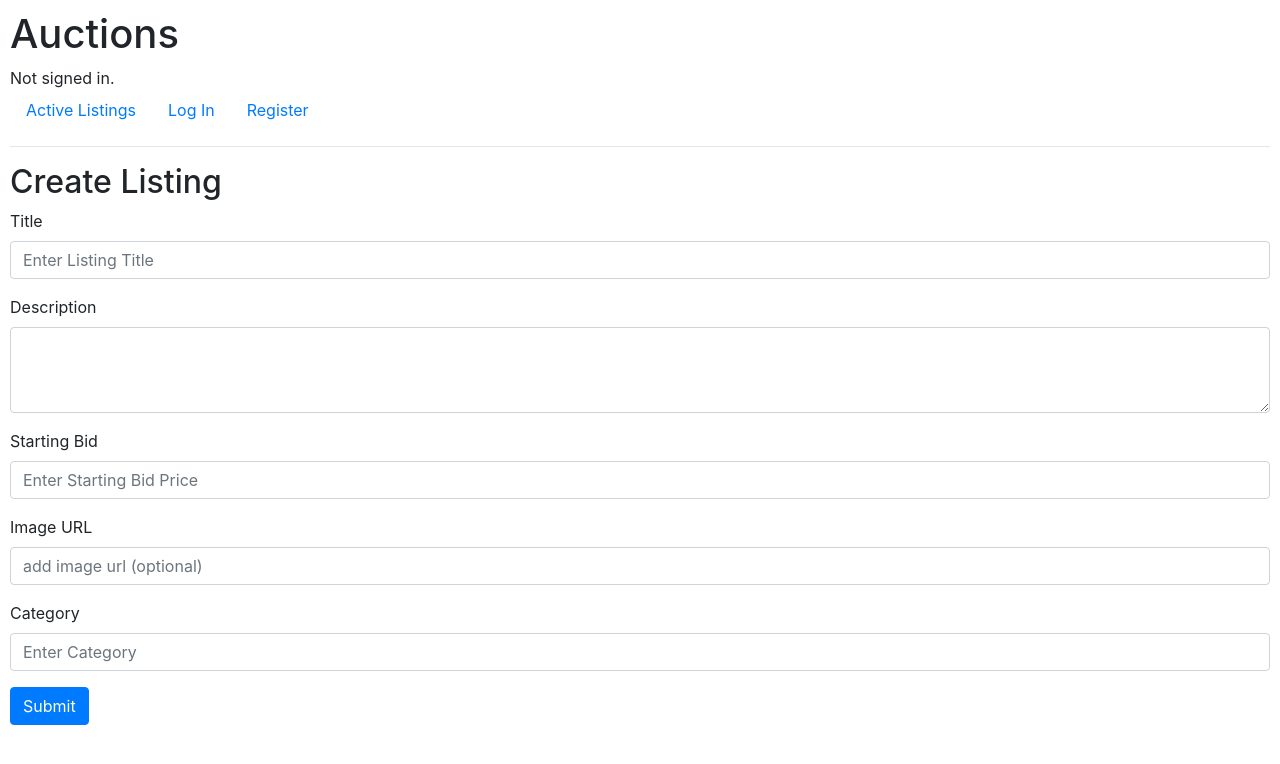
After one commit to syeo-1/commerce, a Django app: page /create_listing in a window 1280 px wide. The commit adds this page. Shown: the top 764 px of the page. Run offline with Django 3.2, Linux system fonts and the light colour scheme; some libraries are stand-ins or nearby versions.

Commit message:
can create basic new listing'

```diff
--- a/auctions/static/auctions/styles.css
+++ b/auctions/static/auctions/styles.css
@@ -1,3 +1,9 @@
 body {
     padding: 10px;
 }
+
+.listing-img {
+    height: auto;
+    width: 300px;
+    border: 50px solid;
+}
--- /dev/null
+++ b/auctions/templates/auctions/create_listing.html
@@ -0,0 +1,30 @@
+{% extends "auctions/layout.html" %}
+
+{% block body %}
+    <h2>Create Listing</h2>
+
+    <form method="post">
+        {% csrf_token %}
+        <div class="form-group">
+          <label for="listing">Title</label>
+          <input class="form-control" placeholder="Enter Listing Title" name="title">
+        </div>
+        <div class="form-group">
+            <label for="exampleFormControlTextarea1">Description</label>
+            <textarea class="form-control" id="exampleFormControlTextarea1" rows="3" name="description"></textarea>
+        </div>
+        <div class="form-group">
+          <label for="listing">Starting Bid</label>
+          <input class="form-control" placeholder="Enter Starting Bid Price" name="current_price">
+        </div>
+        <div class="form-group">
+          <label for="listing">Image URL</label>
+          <input class="form-control" placeholder="add image url (optional)" name="image_url">
+        </div>
+        <div class="form-group">
+          <label for="listing">Category</label>
+          <input class="form-control" placeholder="Enter Category" name="category">
+        </div>
+        <button type="submit" class="btn btn-primary">Submit</button>
+      </form>
+{% endblock %}
--- a/auctions/templates/auctions/layout.html
+++ b/auctions/templates/auctions/layout.html
@@ -24,6 +24,9 @@
                 <li class="nav-item">
                     <a class="nav-link" href="{% url 'logout' %}">Log Out</a>
                 </li>
+                <li class="nav-item">
+                    <a class="nav-link" href="{% url 'create_listing' %}">Create Listing</a>
+                </li>
             {% else %}
                 <li class="nav-item">
                     <a class="nav-link" href="{% url 'login' %}">Log In</a>
--- a/auctions/urls.py
+++ b/auctions/urls.py
@@ -7,5 +7,6 @@ urlpatterns = [
     path("login", views.login_view, name="login"),
     path("logout", views.logout_view, name="logout"),
     path("register", views.register, name="register"),
-    path("listings/<int:listing_id>", views.listing, name='listing')
+    path("listings/<int:listing_id>", views.listing, name='listing'),
+    path('create_listing', views.create_listing, name='create_listing')
 ]
--- a/auctions/views.py
+++ b/auctions/views.py
@@ -9,6 +9,8 @@ from .models import Listing
 
 
 def index(request):
+    print(request.user)
+    print(request.user.id)
     return render(request, "auctions/index.html", {
         'listings': Listing.objects.all()
     })
@@ -18,6 +20,21 @@ def listing(request, listing_id):
     return render(request, 'auctions/listing.html', {
         'listing': listing
     })
+
+def create_listing(request):
+    if request.method == 'GET':
+        return render(request, 'auctions/create_listing.html' )
+    elif request.method == 'POST':
+        new_listing = Listing()
+        new_listing.title = request.POST.get('title')
+        new_listing.description = request.POST.get('description')
+        new_listing.current_price = request.POST.get('current_price')
+        new_listing.image_url = request.POST.get('image_url')
+        new_listing.category = request.POST.get('category')
+
+        new_listing.save()
+
+        return HttpResponseRedirect(reverse('listing', args=(new_listing.id,)))
 
 def login_view(request):
     if request.method == "POST":
```
